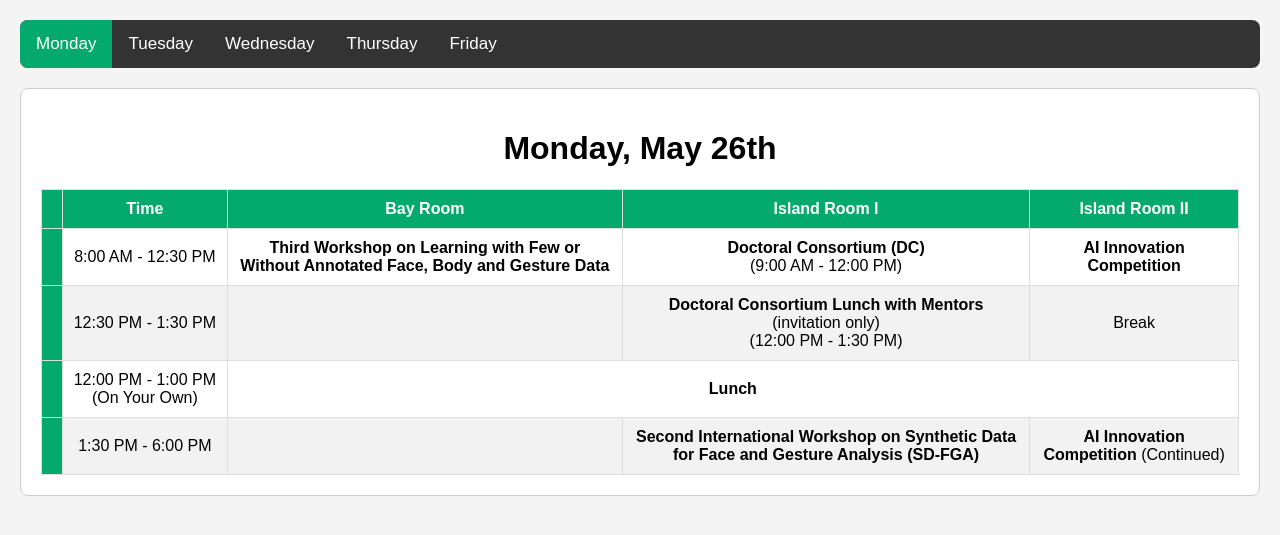
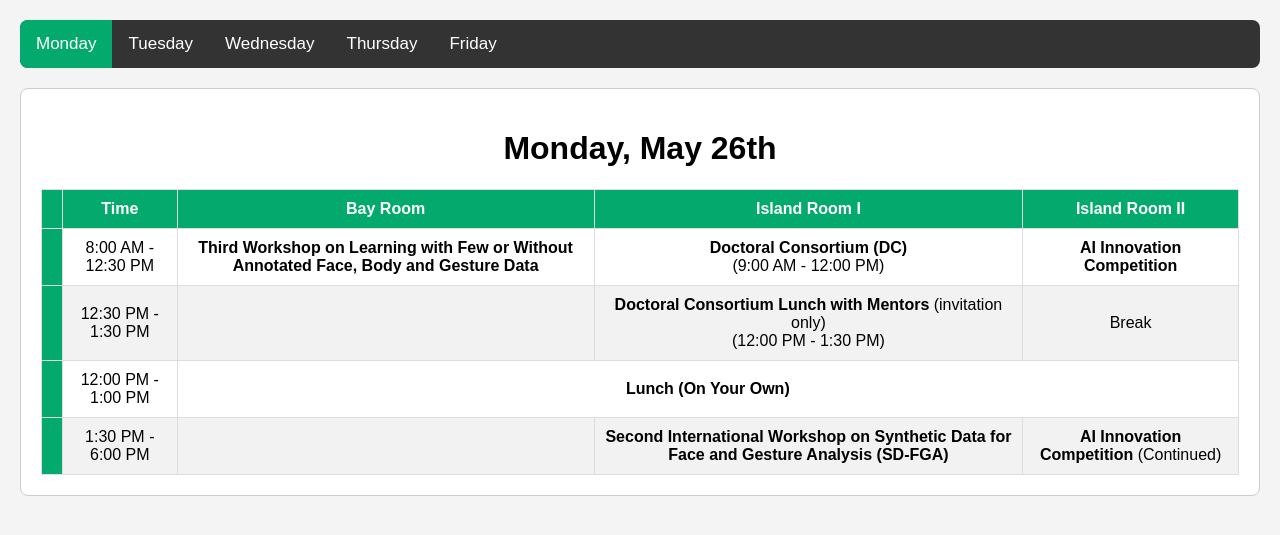
Before and after one commit to tempestt-neal/home, a Jekyll site: the page FG2025_LiveProgram.html, which Jekyll copies as it is, in a window 1280 px wide. Shown: the top 535 px of the page. Built offline with Jekyll 4.4.1, drawn with Linux system fonts in a browser that asks for light colours.

Commit message:
Update FG2025_LiveProgram.html

```diff
--- a/FG2025_LiveProgram.html
+++ b/FG2025_LiveProgram.html
@@ -106,8 +106,8 @@
 </tr>
     <tr style="text-align: right;">
 <th style="text-align: center;"></th>
-<td style="text-align: center;">12:00 PM - 1:00 PM (On Your Own)</td>
-<td colspan="3" style="text-align: center;"><b>Lunch</b> </td>
+<td style="text-align: center;">12:00 PM - 1:00 PM </td>
+<td colspan="3" style="text-align: center;"><b>Lunch (On Your Own)</b> </td>
 
 </tr>
 <tr>
@@ -1524,8 +1524,8 @@ Norwegian University of Science and Technology</td>
 </tr>
 <tr>
 <th style="text-align: center;"></th>
-<td style="text-align: center;">12:00 PM - 1:00 PM (On Your Own)</td>
-    <td colspan="2" style="text-align: center;"> <b>Lunch</b> </td>
+<td style="text-align: center;">12:00 PM - 1:00 PM </td>
+    <td colspan="2" style="text-align: center;"> <b>Lunch (On Your Own)</b> </td>
 <td style="text-align: center;"> </td>
 </tr>
 <tr>
```
